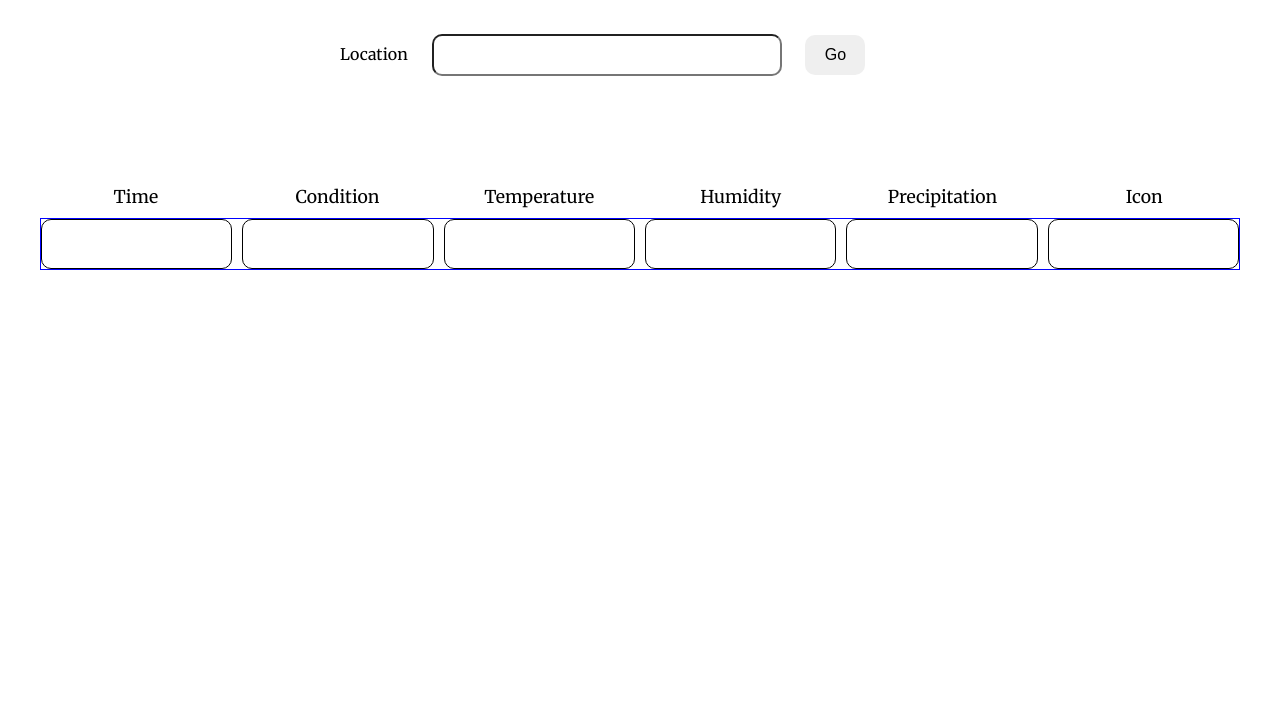
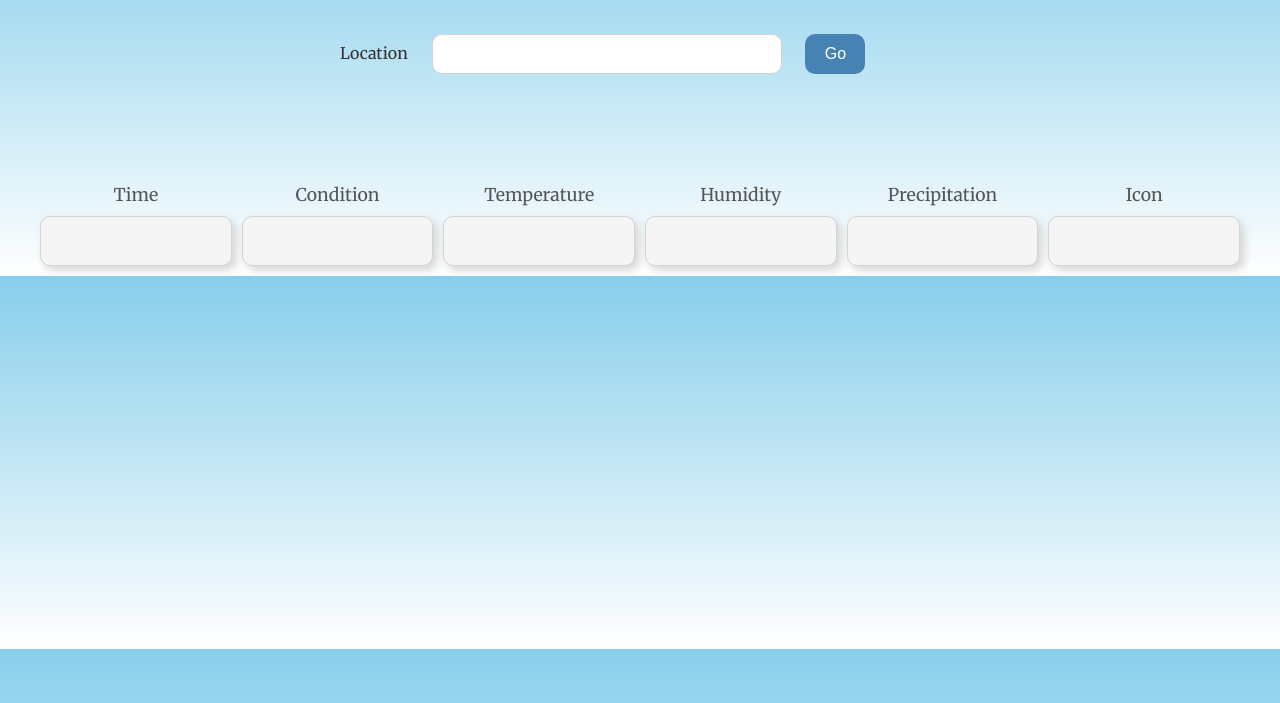
Before and after one commit to kiptalam1/WeatherApp, a website built with webpack: page src/template.html in a window 1280 px wide. Shown: the part 97-800 px from the top of the page. Built offline with nearby package versions, Linux system fonts and the light colour scheme.

Commit message:
Complete first iteration of weather app

```diff
--- a/src/dom.js
+++ b/src/dom.js
@@ -8,7 +8,7 @@ function getWeatherEmoji(icon) {
         "rain": "🌧",
         "cloudy": "☁️",
         "partly cloudy day": "⛅",
-        "partly cloudy night": "🌙",
+        "partly cloudy night": "🌙☁️",
         "clear day": "☀️",
         "clear night": "🌌",
         "snow": "❄️",
@@ -35,15 +35,14 @@ export async function renderDom(location) {
     try {
         const weatherData = await getWeatherData(location);
         if (!weatherData) throw new Error("No weather data received");
-        console.log("Weather API Response:", weatherData);
 
         const { datetime, condition, temp, humidity, precipitation, icon } = weatherData;
 
         document.querySelector('.datetime').textContent = datetime;
         document.querySelector('.condition').textContent = condition;
-        document.querySelector('.temp').textContent = temp;
-        document.querySelector('.humidity').textContent = humidity;
-        document.querySelector('.precipitation').textContent = precipitation;
+        document.querySelector('.temp').textContent = `${temp}°F`;
+        document.querySelector('.humidity').textContent = `${humidity}%`;
+        document.querySelector('.precipitation').textContent = `${precipitation}mm`;
         document.querySelector('.icon').textContent = getWeatherEmoji(icon);
     } catch (error) {
         console.log("Failed to render weather data:", error);
--- a/src/formInput.js
+++ b/src/formInput.js
@@ -1,5 +1,5 @@
 // get location info from user input.
-const button = document.getElementById('formButton');
+// const button = document.getElementById('formButton');
 
 
 export function getLocation() {
--- a/src/index.js
+++ b/src/index.js
@@ -1,5 +1,5 @@
 import "./styles.css";
-import { getWeatherData } from './weatherData.js';
+// import { getWeatherData } from './weatherData.js';
 import { getLocation } from './formInput.js';
 import { renderDom } from './dom.js';
 
@@ -11,8 +11,8 @@ form.addEventListener('submit', (event) => {
     const location = getLocation();
 
     if (location) {
-        //getWeatherData(location);
         renderDom(location);
-
+        // Clear input field
+        document.getElementById('location').value = "";
     }
 });
--- a/src/styles.css
+++ b/src/styles.css
@@ -6,22 +6,24 @@
 }
 :root{
     --black-color: black;
+    --grey-color: #333333;
+    --sec-gray-color: #555555;
+    --white-color: #FFFFFF;
+    --light-gray: #D3D3D3;
+    --deep-navy-blue: #1E3A8A;
 }
 body{
     font-family: Merriweather, Poppins, sans-serif;
-    /* display: flex;
-    flex-direction: column;
-    align-items: center;
-    justify-content: center; */
+    background: linear-gradient(to bottom, #87CEEB, #FFFFFF);
+    color: var(--grey-color);
 }
 h1{
     font-size: 1.5rem;
     text-align: center;
-    color: var(--black-color);
+    color: var(--deep-navy-blue);
     margin: 50px 0;
 }
 .form{
-    /* outline: 1px solid red; */
     margin: 10px auto;
     width: 600px;
     max-width: 800px;
@@ -35,6 +37,7 @@ h1{
     padding: 10px;
     width: 350px;
     outline: none;
+    border: 1px solid var(--light-gray);
     border-radius: 10px;
 }
 .form button{
@@ -44,9 +47,12 @@ h1{
     border-radius: 10px;
     font-size: 1rem;
     border: none;
+    background-color: #4682B4;
+    color: var(--white-color);
+    transition: opacity 0.3s ease-in-out;
 }
 button:hover{
-    opacity: .5;
+    opacity: .8;
 }
 .weather-headers{
     display: flex;
@@ -60,7 +66,7 @@ button:hover{
     width: 250px;
     font-size: 1.1rem;
     text-align: center;
-    /* border: 1px solid yellow; */
+    color: var(--sec-gray-color)
 
 }
 .weather-data{
@@ -70,18 +76,19 @@ button:hover{
     width: 1200px;
     gap: 10px;
     margin: 10px auto;
-    border: 1px solid blue;
 
 }
 .weather-data div{
     width: 250px;
     height: 50px;
     border-radius: 10px;
-    border: 1px solid black;
+    border: 1px solid var(--light-gray);
+    box-shadow: 4px 4px 10px var(--light-gray);
     font-size: 1rem;
     color: black;
     text-align: center;
     line-height: 50px;
+    background-color: whitesmoke;
 }
 
 .loading {
@@ -114,6 +121,6 @@ button:hover{
     text-align: center;
     height: 40px;
     font-size: 1rem;
-    color: rgba(19, 19, 229, 0.807);
+    color: var(--sec-gray-color);
     margin: 10px 0;
 }
```
